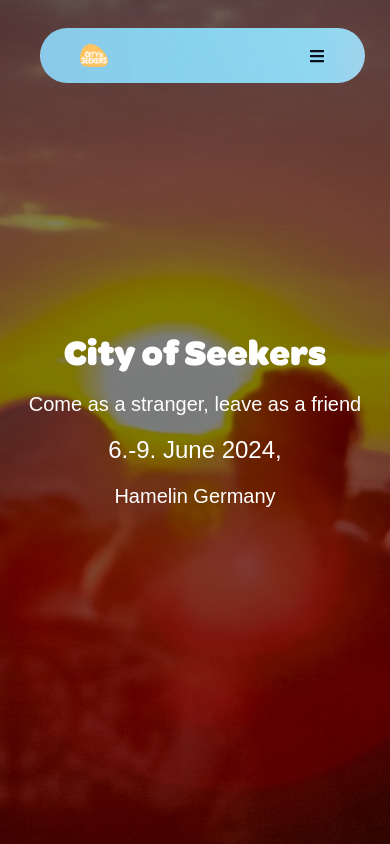
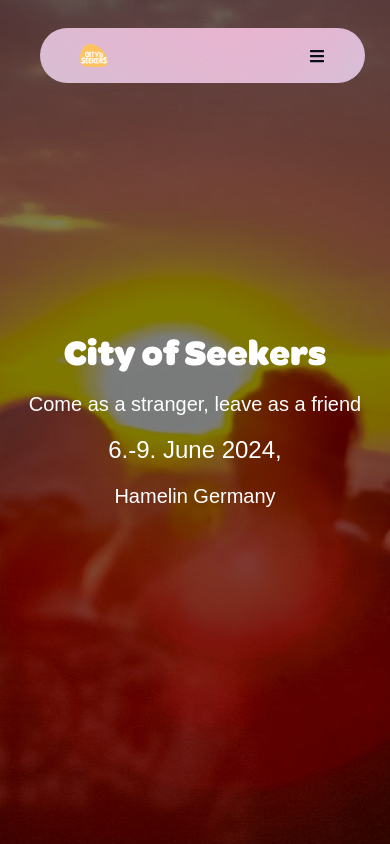
Before and after one commit to dev-cityofseekers/cos_website, a React (Create React App) app in the folder cos_website/: page / in a window 390 px wide. Shown: the top 844 px of the page. Built offline with nearby package versions, Linux system fonts and the light colour scheme.

Commit message:
nice mobile header for didi

```diff
--- a/cos_website/src/components/Header.tsx
+++ b/cos_website/src/components/Header.tsx
@@ -65,16 +65,16 @@
       </div>
 
       {/* Mobile Version */}
-      <nav className="sm:hidden fixed top-0 w-10/12 bg-gradient-background-image ml-10 mt-7 text-cos-off-black p-4 px-10 z-10 flex justify-between items-center rounded-full">
+      <nav className="sm:hidden fixed top-0 w-10/12 bg-gradient-background-image-vertical-short ml-10 mt-7 text-cos-off-black p-4 px-10 z-10 flex justify-between items-center rounded-full">
         <img src={logo_small} alt="logo" className="w-7" />
         <FaBars onClick={() => setIsMenuOpen(true)} />
       </nav>
 
       {isMenuOpen && (
-        <div className="fixed top-0 w-full h-full bg-gradient-background-image-vertical text-white z-20 p-8">
+        <div className="fixed  w-full h-full bg-gradient-background-image-vertical text-white z-20 p-8">
           <div className="w-full pb-24">
             <FaTimes
-              className="text-2xl mb-8 cursor-pointer float-right"
+              className="text-2xl mb-8 cursor-pointer float-right "
               onClick={() => setIsMenuOpen(false)}
             />
           </div>
--- a/cos_website/tailwind.config.js
+++ b/cos_website/tailwind.config.js
@@ -21,6 +21,7 @@
     backgroundImage: {
       'gradient-background-image': "url('./components/images/gradient.png')",
       'gradient-background-image-vertical': "url('./components/images/gradient_vert.png')",
+      'gradient-background-image-vertical-short': "url('./components/images/gradient_vert_short.png')",
     },
 
   },
```
Also changed, not shown: cos_website/src/components/images/gradient_vert_short.png (added).
